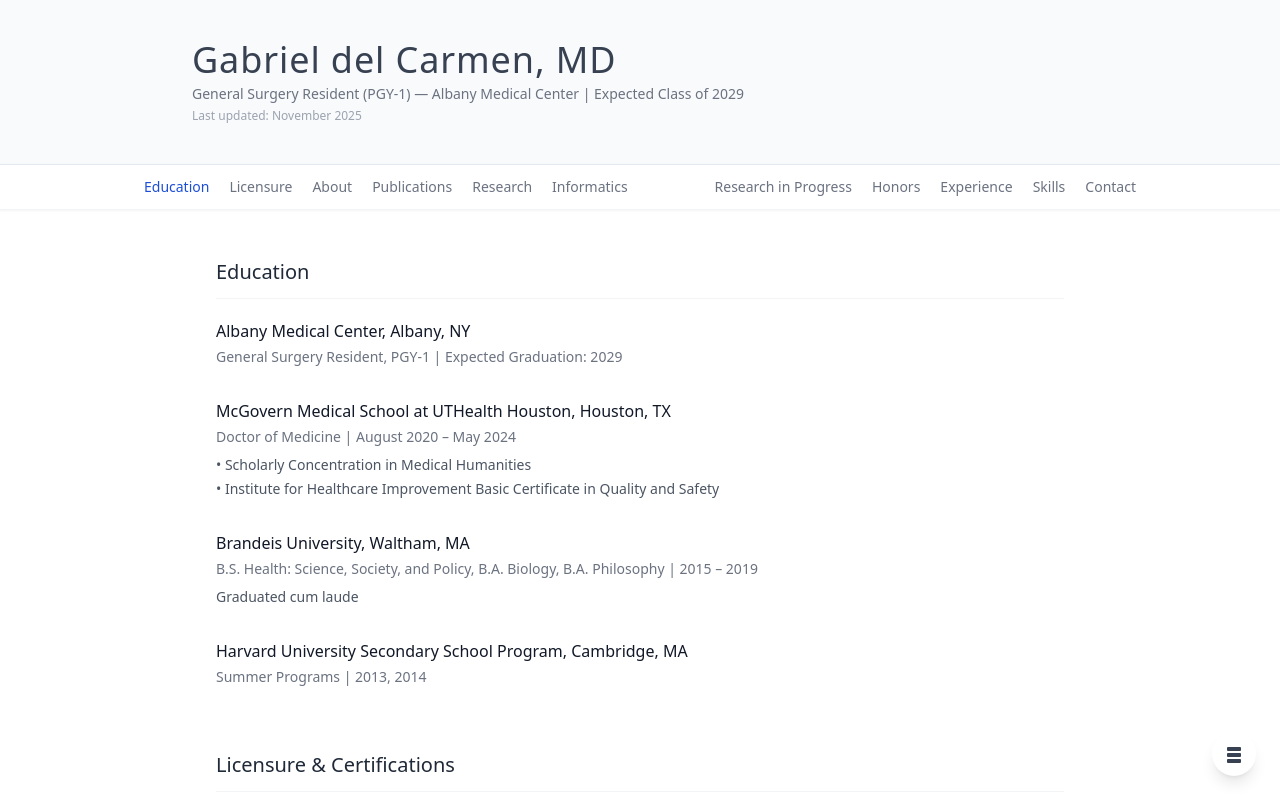
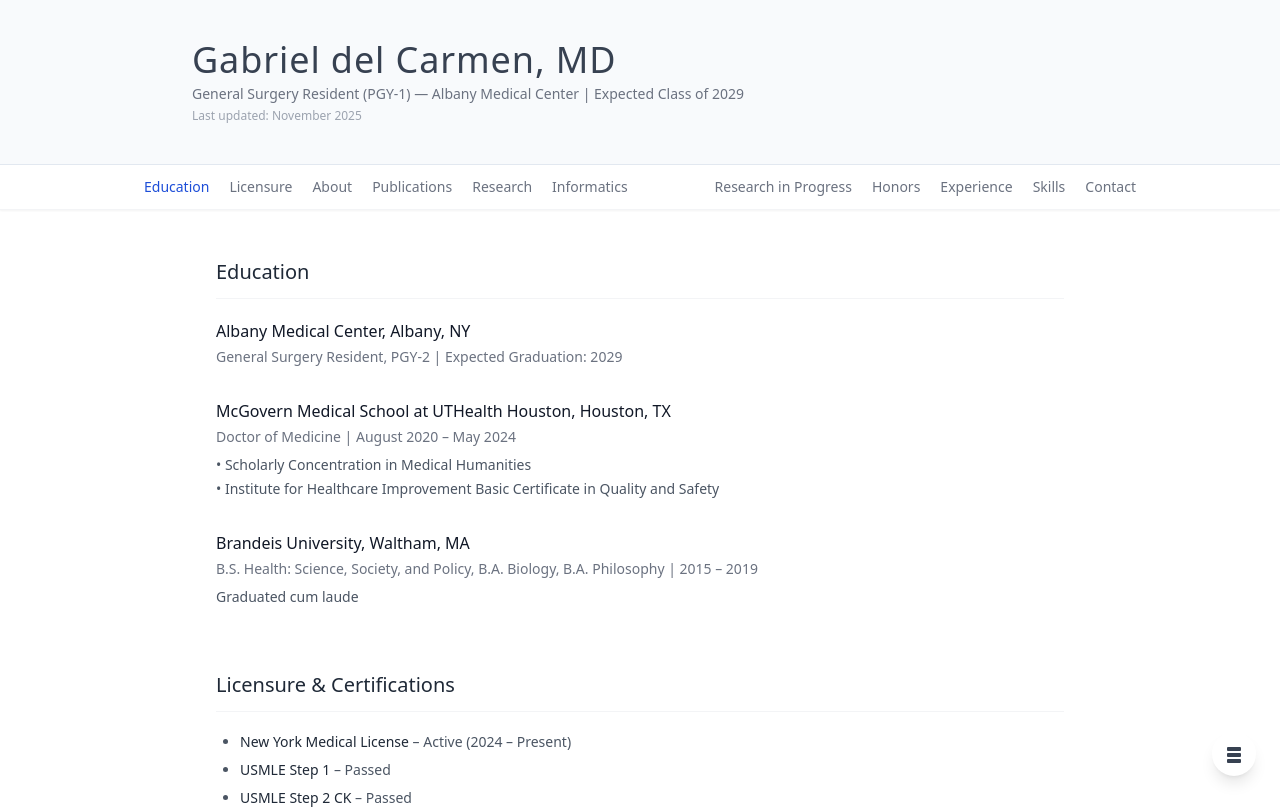
Before and after one commit to gdelcarmen/gabrieldelcarmen.com, a React (Vite) app: page / in a window 1280 px wide. Shown: the top 809 px of the page. Built offline with nearby package versions, Linux system fonts and the light colour scheme.

Commit message:
Update education section for residency year change

```diff
--- a/src/components/sections/EducationSection.tsx
+++ b/src/components/sections/EducationSection.tsx
@@ -11,7 +11,7 @@
     <div className="space-y-8">
       <div>
         <h3 className="text-base font-medium text-gray-900">Albany Medical Center, Albany, NY</h3>
-        <p className="text-sm text-gray-500 mt-1">General Surgery Resident, PGY-1 | Expected Graduation: 2029</p>
+        <p className="text-sm text-gray-500 mt-1">General Surgery Resident, PGY-2 | Expected Graduation: 2029</p>
       </div>
       <div>
         <h3 className="text-base font-medium text-gray-900">McGovern Medical School at UTHealth Houston, Houston, TX</h3>
@@ -26,10 +26,6 @@
         <p className="text-sm text-gray-500 mt-1">B.S. Health: Science, Society, and Policy, B.A. Biology, B.A. Philosophy | 2015 – 2019</p>
         <p className="text-sm text-gray-600 mt-2 font-light">Graduated cum laude</p>
       </div>
-      <div>
-        <h3 className="text-base font-medium text-gray-900">Harvard University Secondary School Program, Cambridge, MA</h3>
-        <p className="text-sm text-gray-500 mt-1">Summer Programs | 2013, 2014</p>
-      </div>
     </div>
   </section>
 );
```
